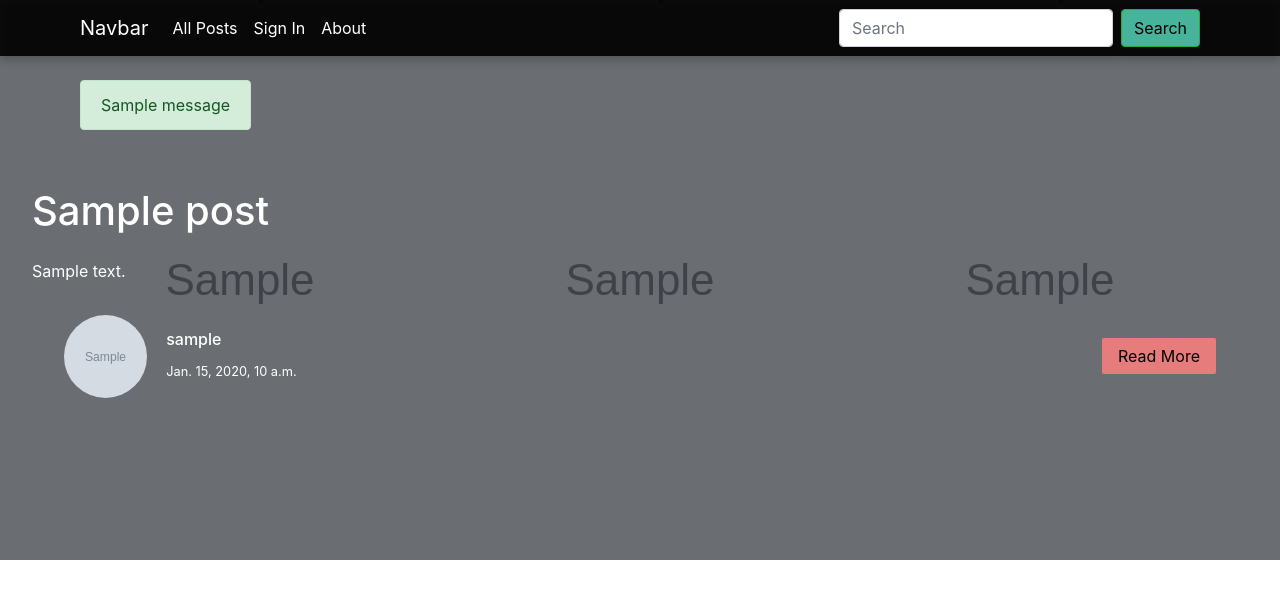
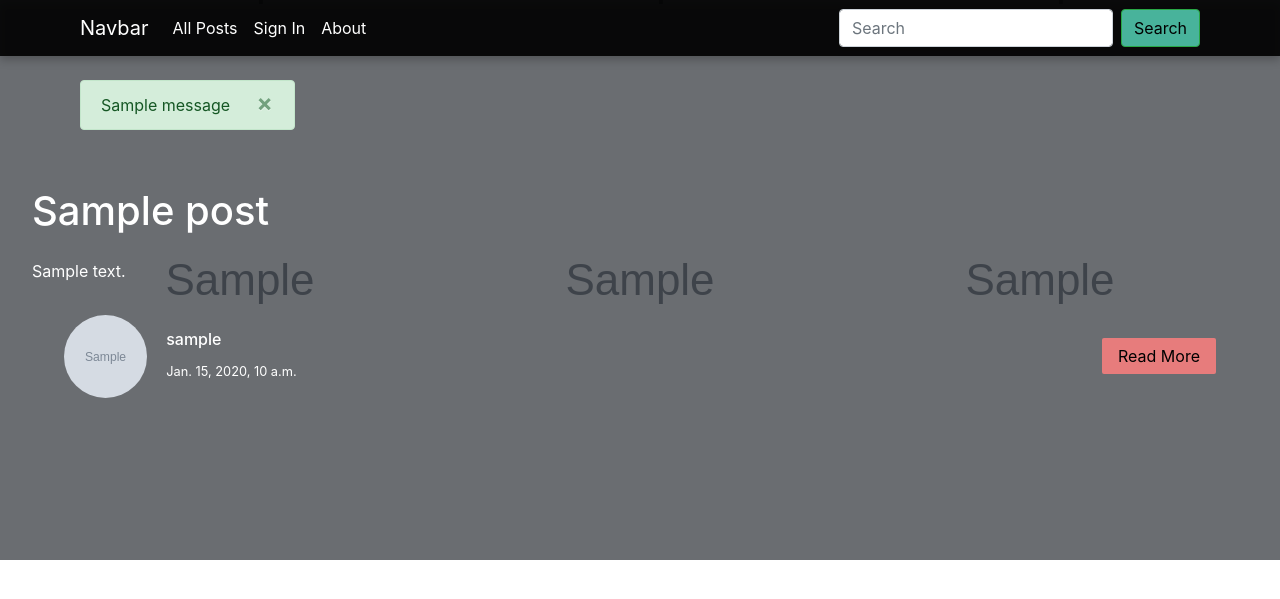
Before and after one commit to Ali-Fattahian/Blog-Project, a Django app: page / in a window 1280 px wide. Shown: the top 599 px of the page. Run offline with Django 3.2, Linux system fonts and the light colour scheme; tables that the repository leaves empty hold one stand-in row (values such as "Sample post"); grey boxes marked "Sample" are stand-in pictures; one stand-in notice (Sample message) is shown; some libraries are stand-ins or nearby versions.

Commit message:
add close button to flash messages

```diff
--- a/Website/static/app.css
+++ b/Website/static/app.css
@@ -110,6 +110,12 @@ a {
   z-index:2;
 }
 
+.alert-dismissible .close {
+  padding: 0 !important;
+  top: 20%;
+  right: 10%;
+}
+
 @media screen and (max-width: 920px) and (min-width: 321px) {
   .nav-container {
     padding: 0 2rem;
--- a/Website/templates/base.html
+++ b/Website/templates/base.html
@@ -67,7 +67,11 @@
     </header>
     {% if messages %}
         {% for message in messages %}
-            <div class="alert alert-{{ message.tags }}">{{ message }}</div>
+            <div class="alert alert-{{ message.tags }} alert-dismissible" role="alert">
+                <button type="button" class="close" data-dismiss="alert" aria-hidden="true"><span class="close-icon" aria-hidden="true">&times;</span></button>
+                {{ message }}
+            </div>
+
         {% endfor %}
     {% endif %}
 
```
